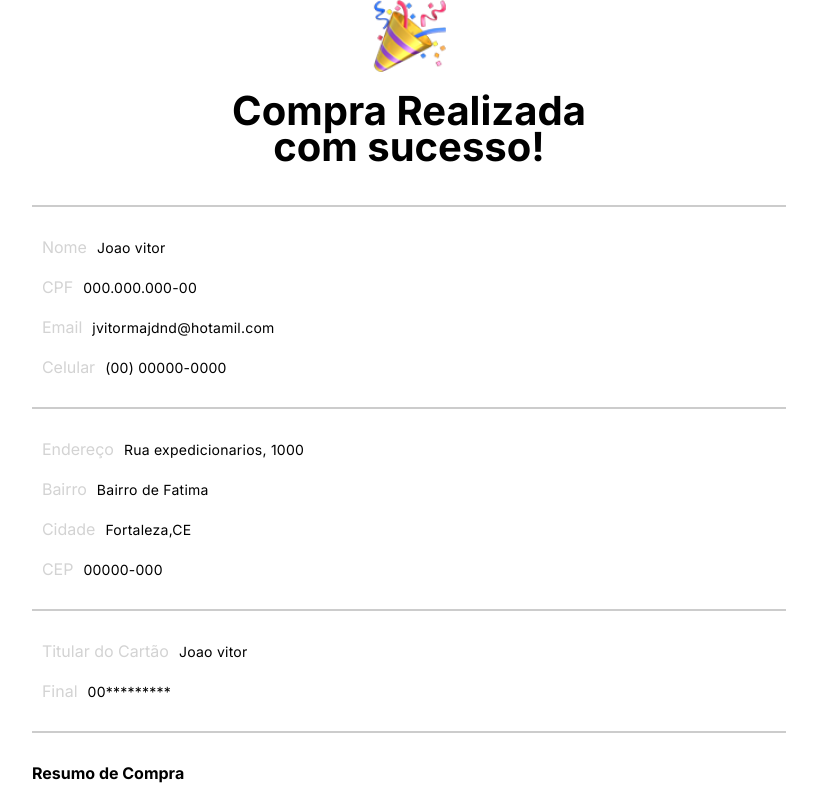
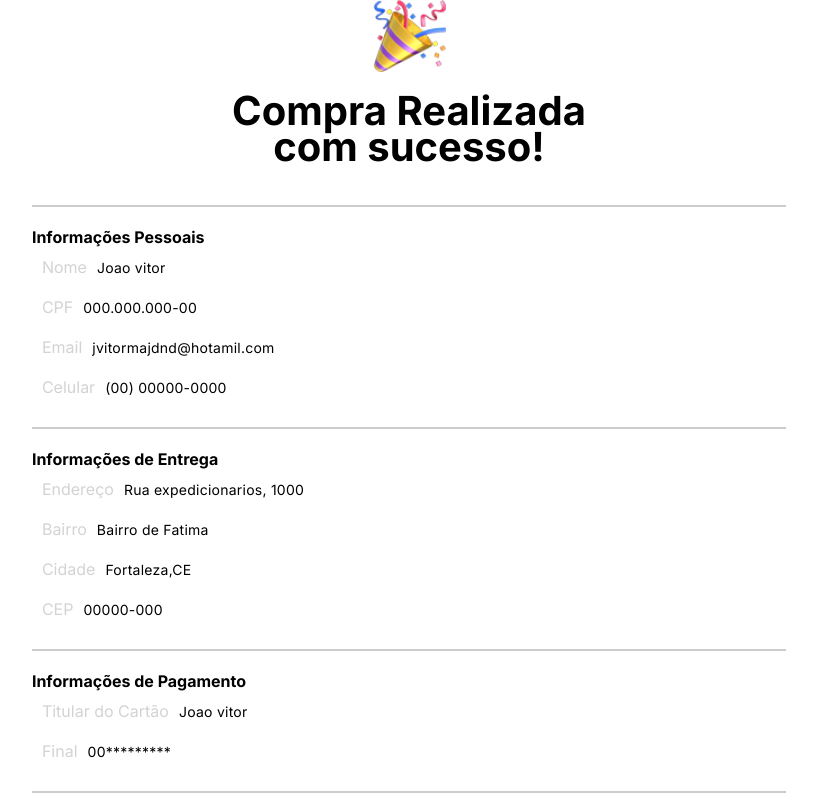
Before and after one commit to FS10-digitalcollege/digital-store, a React (Vite) app: page / in a window 1280 px wide. Shown: the top 800 px of the page, without its empty margins (10-827 px from the left). Built offline with nearby package versions, Linux system fonts and the light colour scheme.

Commit message:
tela feita

```diff
--- a/src/components/CardInfo/index.jsx
+++ b/src/components/CardInfo/index.jsx
@@ -1,12 +1,12 @@
 import React from "react";
 import './style.css';
 
-const CardInfo = ({itens}) =>{
+const CardInfo = ({itens,title}) =>{
     return(
         <>
         <div className="card">
+            <h4>{title}</h4>
                    {itens.map(item => (
-                        <h4>{item.nome}</h4>,
                         <div className="info"><span>{item.titulo}</span><p>{item.texto}</p></div>
                     ))
                 }
--- a/src/pages/ConclusaoDeCompra/index.jsx
+++ b/src/pages/ConclusaoDeCompra/index.jsx
@@ -64,11 +64,11 @@ const ConclusaoDeCompra = () =>{
             </div>
 
         <div className='linha'></div>
-        <CardInfo itens={card1}></CardInfo>
+        <CardInfo itens={card1} title="Informações Pessoais"></CardInfo>
         <div className='linha'></div>
-        <CardInfo itens={card2}></CardInfo>
+        <CardInfo itens={card2} title="Informações de Entrega"></CardInfo>
         <div className='linha'></div>
-        <CardInfo itens={card3}></CardInfo>
+        <CardInfo itens={card3} title="Informações de Pagamento"></CardInfo>
         <div className='linha'></div>
 
         <div className='cardResumo'>
```
